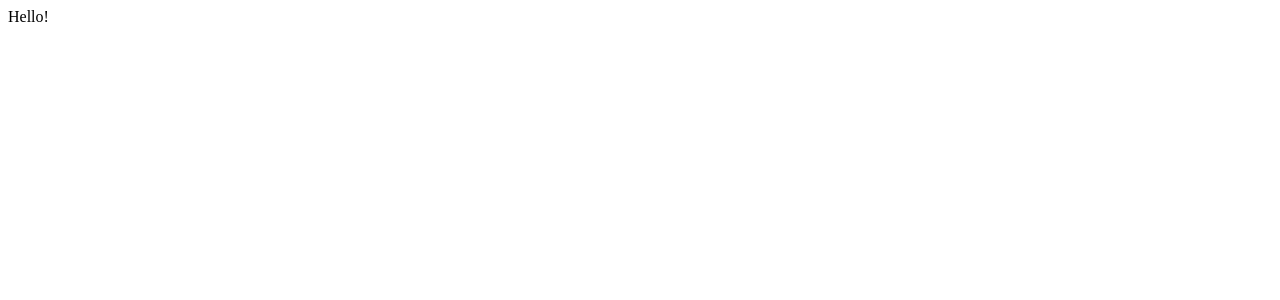
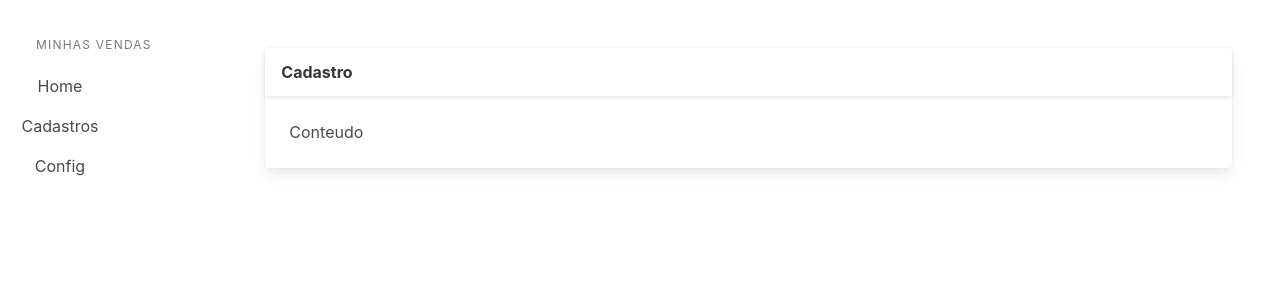
Before and after one commit to marcosmour/praticandofrontdouglas, a Next.js app: page / in a window 1280 px wide. Shown: the top 300 px of the page. Built offline with nearby package versions, Linux system fonts and the light colour scheme.

Commit message:
Criando as telas iniciais como menu, e menu list

```diff
--- a/package.json
+++ b/package.json
@@ -9,6 +9,7 @@
     "lint": "next lint"
   },
   "dependencies": {
+    "bulma": "0.9.2",
     "next": "12.3.1",
     "react": "18.2.0",
     "react-dom": "18.2.0"
--- /dev/null
+++ b/src/components/index.ts
@@ -0,0 +1 @@
+export { Layout } from './layout'
--- /dev/null
+++ b/src/components/layout/index.tsx
@@ -0,0 +1,34 @@
+import { Menu } from './menu'
+export const Layout: React.FC = () =>{
+    return(
+        <div className="app">
+            <section className="main-content columns is-fullheight">
+                <Menu/>
+                <div className="container column is-10">
+                    <div className="section">
+                        <div className="card">
+                            <div className="card-header">
+                                <p className="card-header-title">
+                                    Cadastro
+
+                                </p>
+
+                            </div>
+                            <div className="card-content">
+                                <div className="content">
+                                    Conteudo
+
+                                </div>
+
+                            </div>
+
+                        </div>
+
+                    </div>
+
+                </div>
+
+            </section>
+        </div>
+    )
+}
--- /dev/null
+++ b/src/components/layout/menu/index.tsx
@@ -0,0 +1,34 @@
+import Link from "next/link";
+
+export const Menu: React.FC = () =>{
+    return (
+        <aside className="column is-2 is-narrow-mobile is-fullheight section is-hidden-mobile">
+            <p className="menu-label is-hidden-touch">
+                Minhas Vendas
+            </p>
+            <ul className="menu-list">
+                <MenuItem href="/" label="Home"/>
+                <MenuItem href="/" label="Cadastros"/>
+                <MenuItem href="/" label="Config"/>
+
+            </ul>
+        </aside>
+    )
+}
+
+interface MenuItemProps {
+    href: string;
+    label: string;
+}
+
+const MenuItem: React.FC <MenuItemProps>= (props: MenuItemProps) => {
+    return (
+        <li>
+            <Link href={props.href}>
+            <a >
+                <span className="icon"> {props.label} </span>
+            </a>
+            </Link>
+        </li>
+    )
+}
--- a/src/pages/_app.tsx
+++ b/src/pages/_app.tsx
@@ -1,5 +1,6 @@
 
 import type { AppProps } from 'next/app'
+import 'bulma/css/bulma.css'
 
 function MyApp({ Component, pageProps }: AppProps) {
   return <Component {...pageProps} />
--- a/src/pages/index.tsx
+++ b/src/pages/index.tsx
@@ -1,5 +1,6 @@
 import type { NextPage } from 'next'
 import Head from 'next/head'
+import {Layout } from 'components'
 
 const Home: React.FC = () =>{
   return(
@@ -9,7 +10,12 @@ const Home: React.FC = () =>{
           <link rel="icon" href="/favicon.ico" />
         </Head>
 
-      Hello!
+
+
+
+
+      <Layout/>
+
 
       </div>
     )
--- a/tsconfig.json
+++ b/tsconfig.json
@@ -1,5 +1,6 @@
 {
   "compilerOptions": {
+    "baseUrl": "src",
     "target": "es5",
     "lib": ["dom", "dom.iterable", "esnext"],
     "allowJs": true,
```
Also changed, not shown: 1 other file (tests, documents, lock files or other folders).
